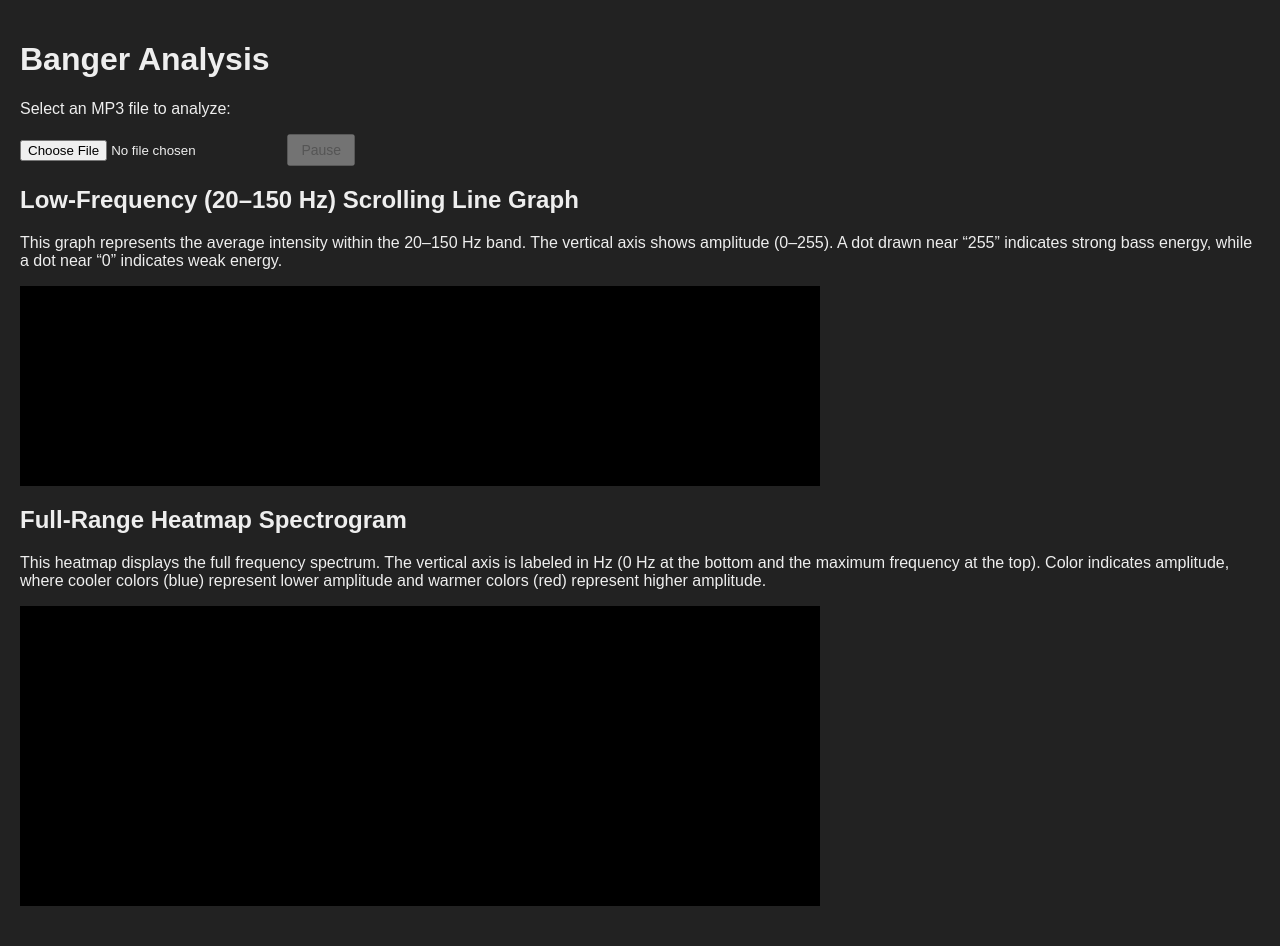
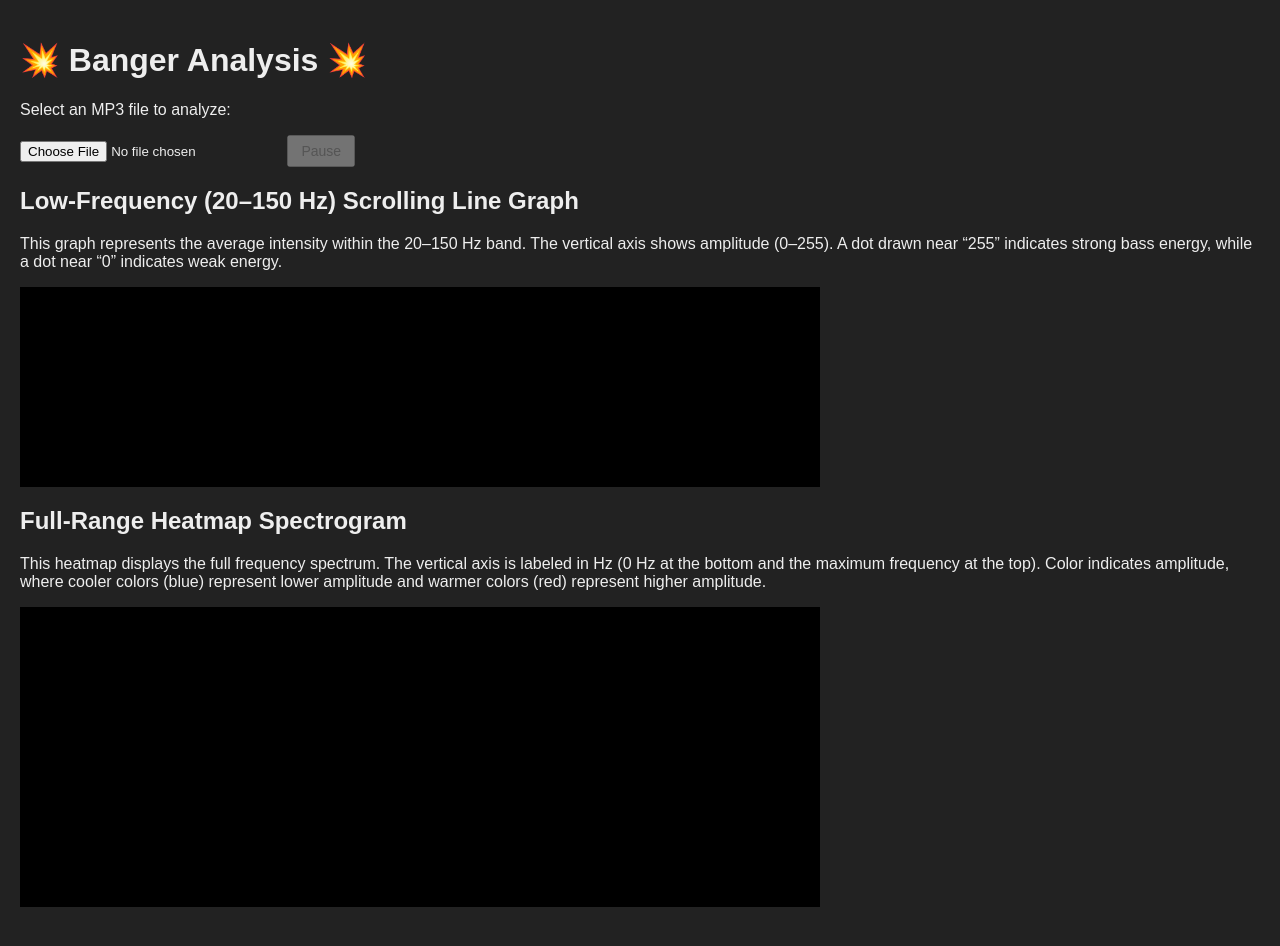
Before and after one commit to nrrb/musicanalysis, a plain HTML site: page index.html in a window 1280 px wide. Drawn offline with Linux system fonts and the light colour scheme.

Commit message:
Add 💥.

```diff
--- a/index.html
+++ b/index.html
@@ -5,13 +5,13 @@
   <meta name="apple-mobile-web-app-capable" content="yes">
   <meta name="apple-mobile-web-app-status-bar-style" content="black">
   <!-- Open Graph (OG) Meta Tags -->
-  <meta property="og:title" content="Banger Analysis">
+  <meta property="og:title" content="💥 Banger Analysis">
   <meta property="og:description" content="An audio analysis tool to find those subwoofer bangers.">
   <meta property="og:type" content="website">
   <meta property="og:url" content="https://nrrb.github.io/musicanalysis/">
   <meta property="og:image" content="https://nrrb.github.io/musicanalysis/assets/images/banger-analysis.png">
   <meta name="twitter:card" content="summary">
-  <meta name="twitter:title" content="Banger Analysis">
+  <meta name="twitter:title" content="💥 Banger Analysis">
   <meta name="twitter:description" content="An audio analysis tool to find those subwoofer bangers.">
   <!-- Favicon metadata -->
   <link rel="apple-touch-icon" sizes="180x180" href="./assets/favicons/apple-touch-icon.png">
@@ -55,7 +55,7 @@
 </head>
 <body>
   <div id="controls">
-    <h1>Banger Analysis</h1>
+    <h1>💥 Banger Analysis 💥</h1>
     <p>Select an MP3 file to analyze:</p>
     <input type="file" id="audio-upload" accept="audio/*,.mp3,audio/mpeg">
     <button id="pauseButton" disabled>Pause</button>
```
